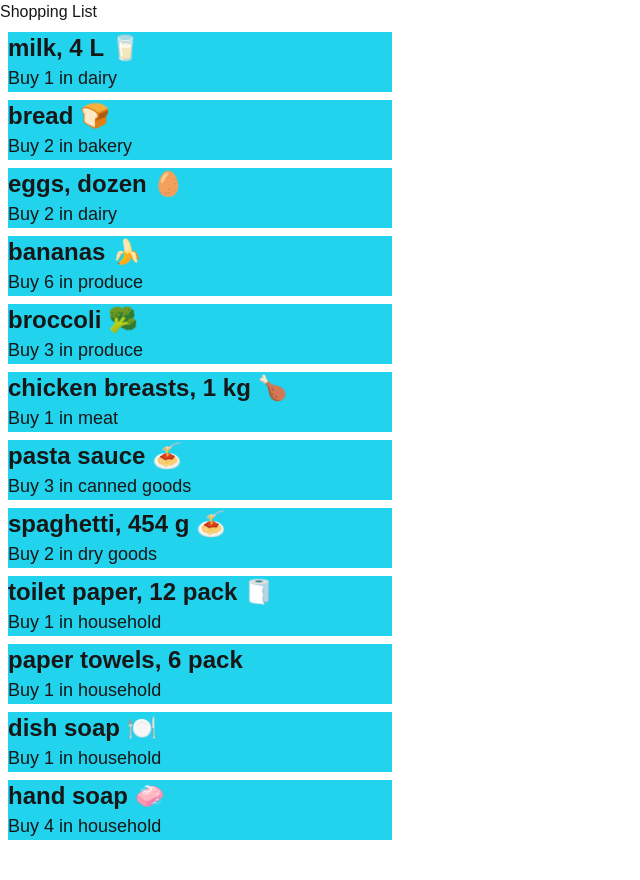
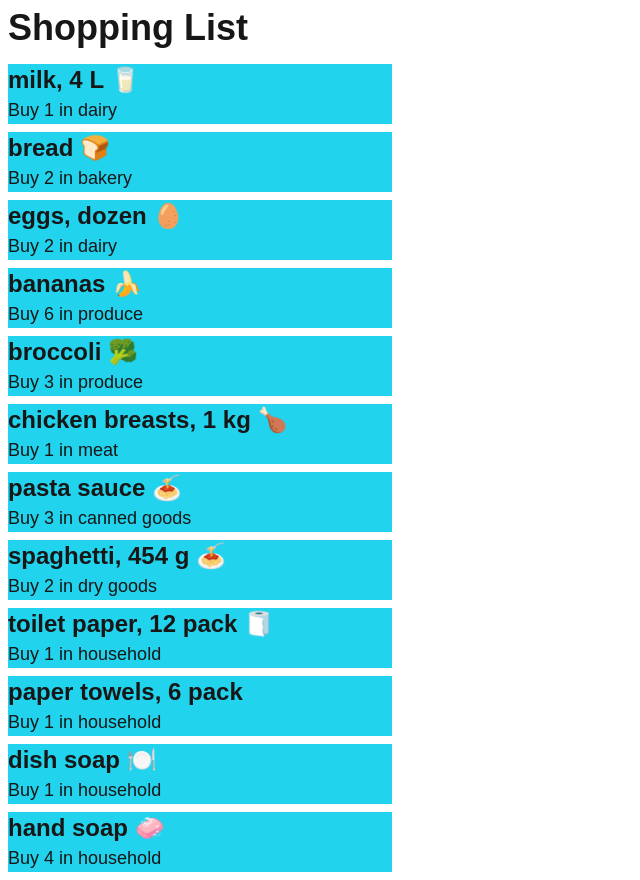
Before and after one commit to TL610/cprg306-assignments, a Next.js app: page /week-3 in a window 1280 px wide. Shown: the whole page, without its empty margins (0-640 px from the left). Before the commit the page ends 848 px from the top, so only its background shows below. Built offline with nearby package versions, Linux system fonts and the light colour scheme.

Commit message:
title styling

```diff
--- a/app/week-3/page.js
+++ b/app/week-3/page.js
@@ -4,7 +4,7 @@ import ItemList from "./item-list";
 export default function Page() {
   return (
     <main>
-      <h1 className="">Shopping List</h1>
+      <h1 className="text-4xl font-bold m-2 mb-4">Shopping List</h1>
       <ItemList />
     </main>
   );
```
